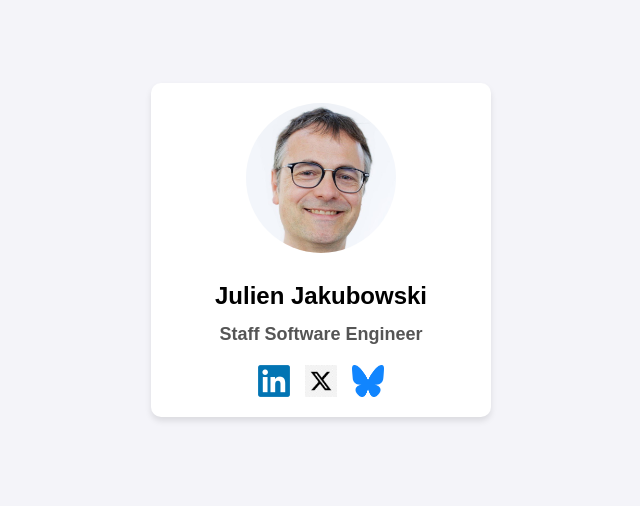
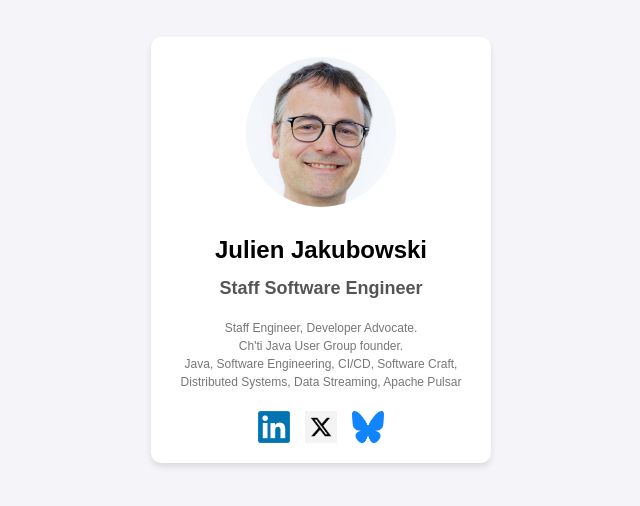
Before and after one commit to jak78/jaku.dev, a plain HTML site: page index.html in a window 1280 px wide. Shown: the part 150-656 px from the top of the page, without its empty margins (319-959 px from the left). Drawn offline with Linux system fonts and the light colour scheme.

Commit message:
add headline

```diff
--- a/index.html
+++ b/index.html
@@ -39,6 +39,12 @@
             color: #555;
             margin-bottom: 20px;
         }
+        .headline {
+            font-size: 12px;
+            color: #777;
+            margin-bottom: 20px;
+            line-height: 1.5;
+        }
         .links {
             display: flex;
             justify-content: center;
@@ -66,6 +72,12 @@
         <img src="julien-jakubowski.jpg" alt="Photo de Julien Jakubowski" class="photo">
         <h1>Julien Jakubowski</h1>
         <h2>Staff Software Engineer</h2>
+        <p class="headline">
+            Staff Engineer, Developer Advocate.<br>
+            Ch'ti Java User Group founder.<br>
+            Java, Software Engineering, CI/CD, Software Craft,
+            Distributed Systems, Data Streaming, Apache Pulsar
+        </p>
         <div class="links">
             <a href="https://www.linkedin.com/in/julienjakubowski" target="_blank">
                 <img src="linkedin.png" alt="LinkedIn">
```
